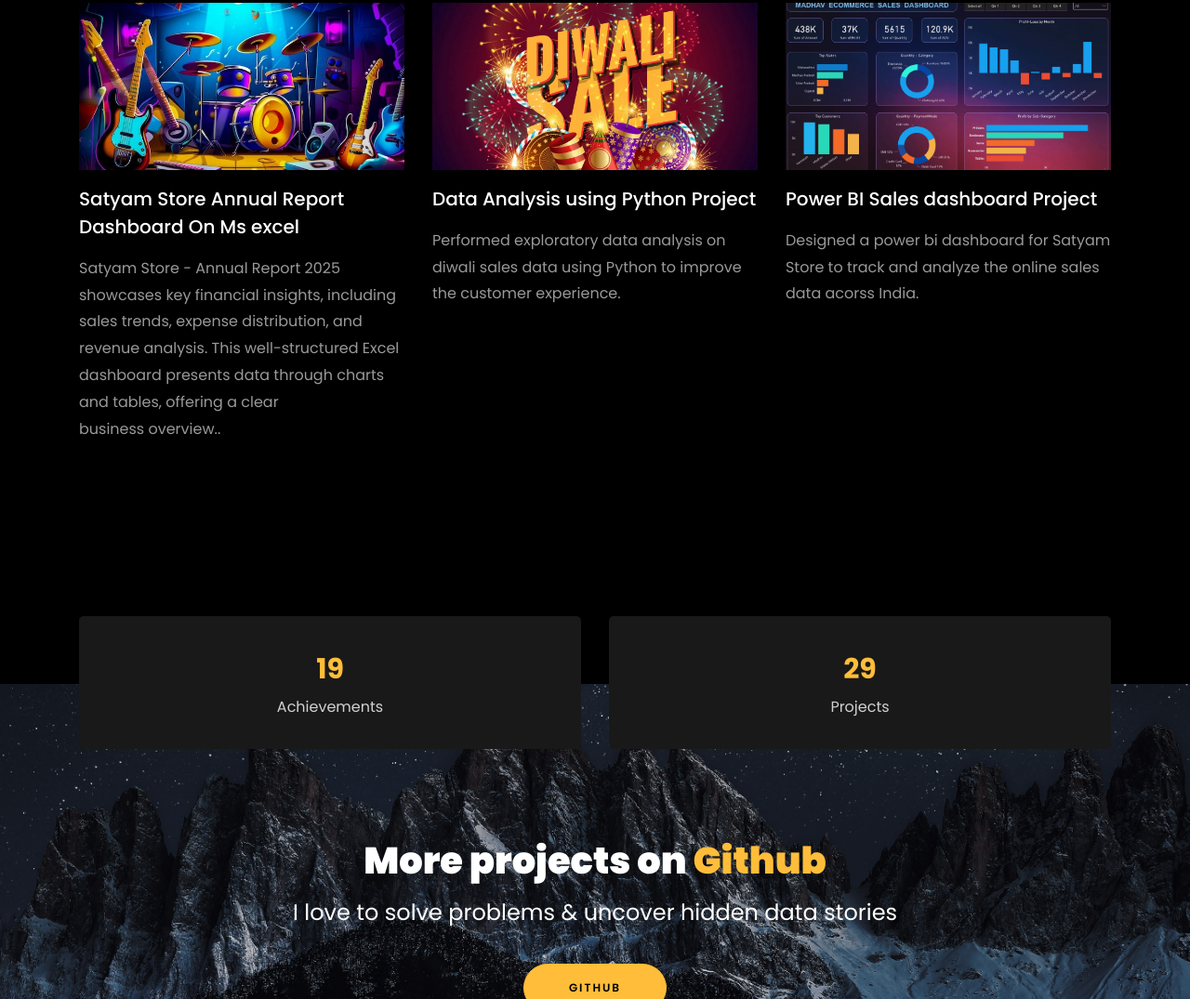
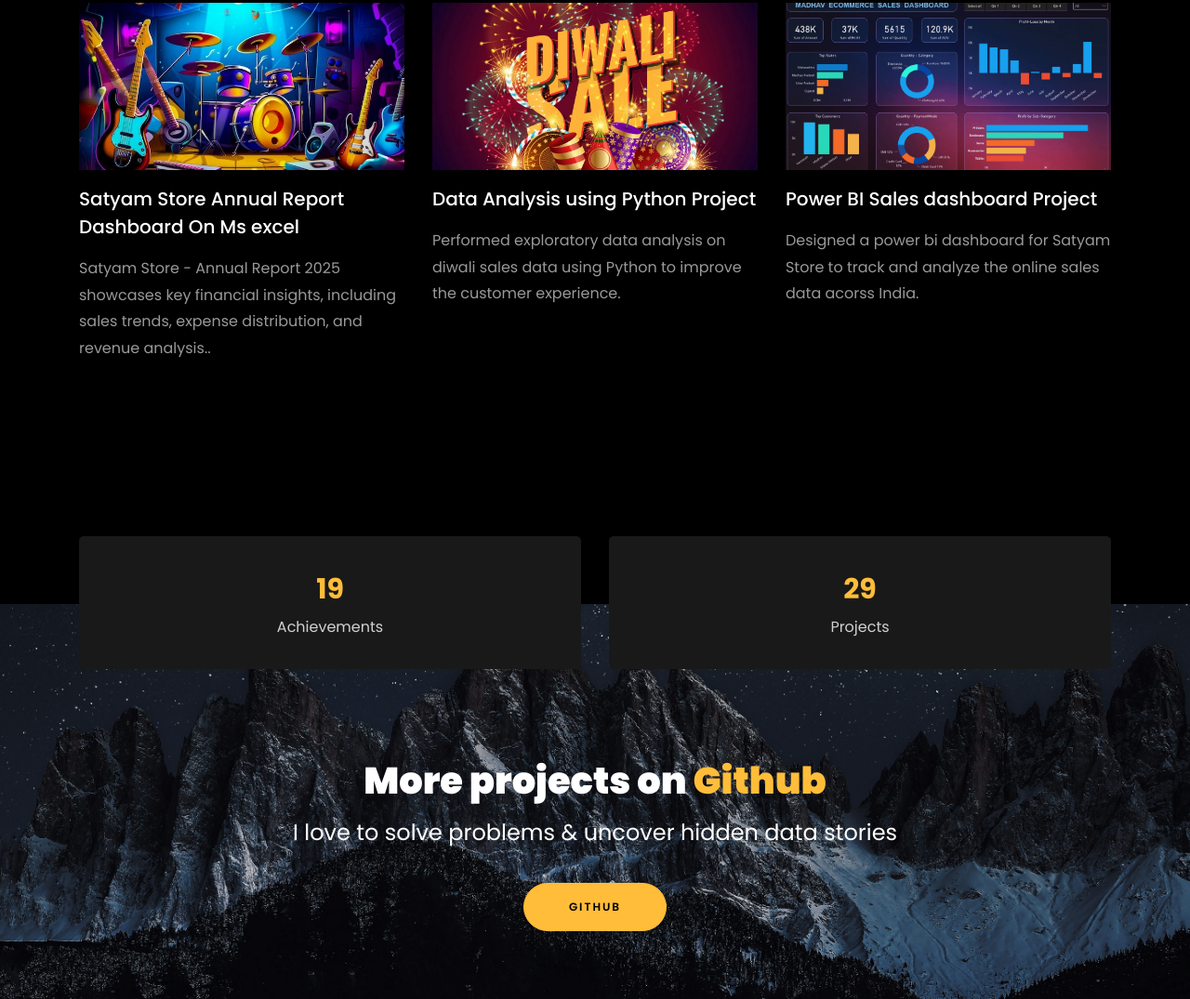
Before and after one commit to satyamrajput05/satyamrajput.github.io, a plain HTML site: page index.html in a window 1280 px wide. Shown: the part 3800-4875 px from the top of the page at 93% size. Drawn offline with Linux system fonts and the light colour scheme; files whose address does not match are found by name.

Commit message:
Update index.html

```diff
--- a/index.html
+++ b/index.html
@@ -419,7 +419,7 @@
               <div class="text mt-3 float-right d-block">
 
                 <h3 class="heading"><a href="https://github.com/satyamrajput05/Satyam-Store-Annual-Report-2025-on-MS-Excel">Satyam Store Annual Report Dashboard On Ms excel</a></h3>
-                <p>Satyam Store - Annual Report 2025 showcases key financial insights, including sales trends, expense distribution, and revenue analysis. This well-structured Excel dashboard presents data through charts and tables, offering a clear business overview..</p>
+                <p>Satyam Store - Annual Report 2025 showcases key financial insights, including sales trends, expense distribution, and revenue analysis..</p>
               </div>
             </div>
           </div>
```
